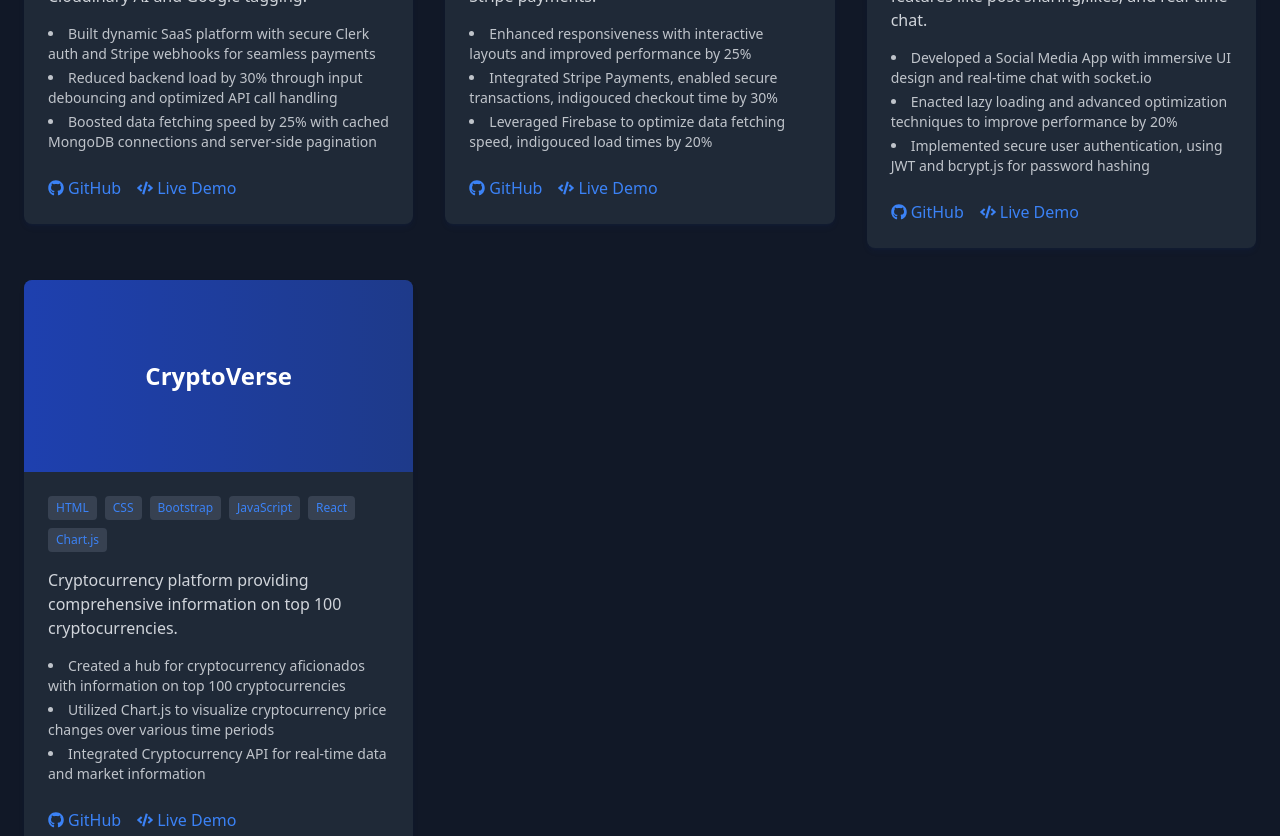
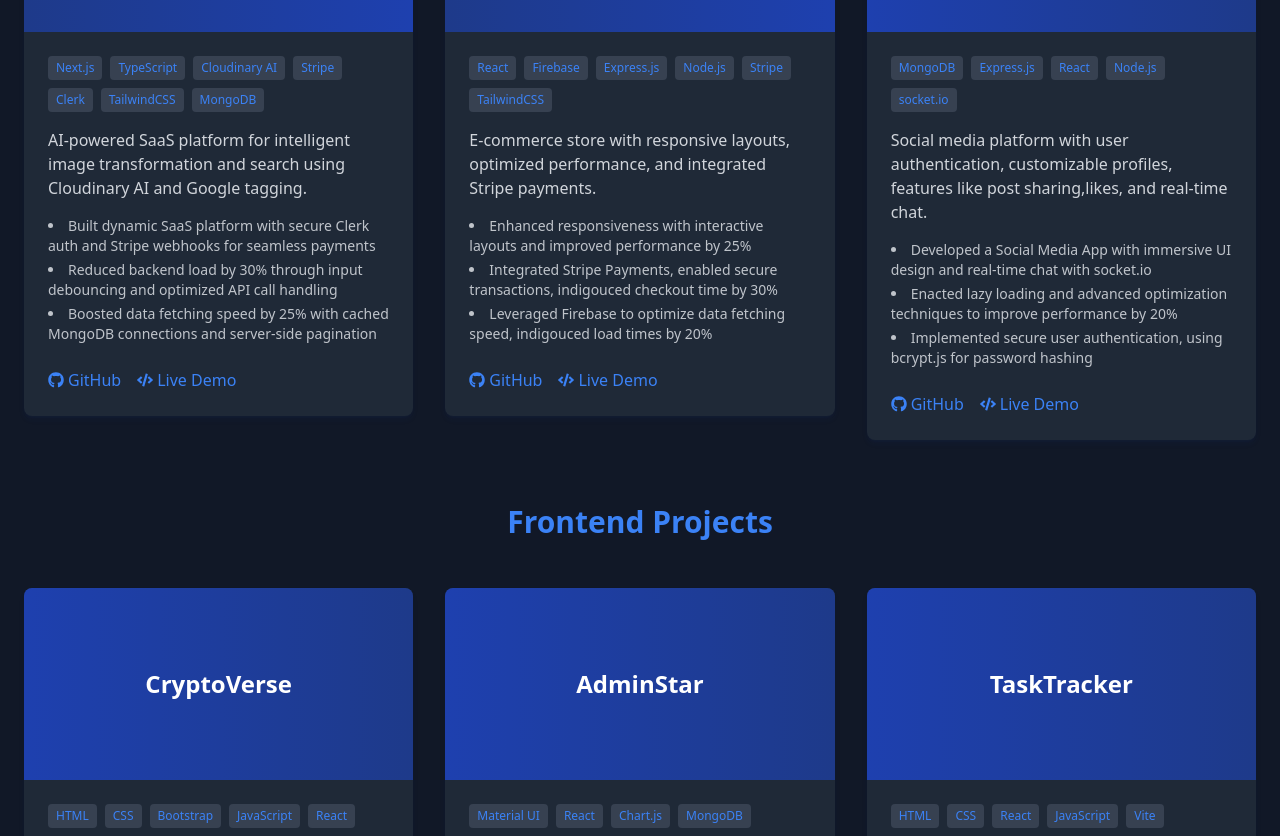
Before and after one commit to Jitesh7891/portfolio, a React (Create React App) app: page / in a window 1280 px wide. Shown: the part 3460-4296 px from the top of the page. Built offline with nearby package versions, Linux system fonts and the light colour scheme.

Commit message:
Update projects and skills

```diff
--- a/src/Portfolio.jsx
+++ b/src/Portfolio.jsx
@@ -183,7 +183,7 @@ export const Portfolio = () => {
                 </div>
                 <h4 className="text-lg font-medium text-white mb-4">Axios, IIIT BHOPAL</h4>
                 <ul className="list-disc list-inside text-gray-300 space-y-2">
-                  <li>Spearheaded 5+ programming events, fostering stronger developer culture and increasing engagement by 300%</li>
+                  <li>Spearheaded 10+ programming events, managing a team of 40 members and increasing participant engagement by 300%</li>
                 </ul>
               </div>
             </div>
--- a/src/Projects.jsx
+++ b/src/Projects.jsx
@@ -2,7 +2,7 @@ import React from 'react';
 import { FaGithub, FaCode } from 'react-icons/fa';
 
 const Projects = () => {
-  const projects = [
+  const fullstackProjects = [
     {
       title: "Visionera",
       description: "AI-powered SaaS platform for intelligent image transformation and search using Cloudinary AI and Google tagging.",
@@ -33,16 +33,18 @@ const Projects = () => {
     {
       title: "SocialTea",
       description: "Social media platform with user authentication, customizable profiles, features like post sharing,likes, and real-time chat.",
-      tech: ['MongoDB', 'Express.js', 'React', 'Node.js', 'socket.io', 'JWT'],
+      tech: ['MongoDB', 'Express.js', 'React', 'Node.js', 'socket.io'],
       points: [
         "Developed a Social Media App with immersive UI design and real-time chat with socket.io",
         "Enacted lazy loading and advanced optimization techniques to improve performance by 20%",
-        "Implemented secure user authentication, using JWT and bcrypt.js for password hashing"
+        "Implemented secure user authentication, using bcrypt.js for password hashing"
       ],
       githubLink: "https://github.com/Jitesh7891/socialtea",
       liveLink: "https://socialtea.onrender.com",
       gradient: "from-mycolor-800 to-mycolor-900"
     },
+  ];
+    const frontendProjects=[
     {
       title: "CryptoVerse",
       description: "Cryptocurrency platform providing comprehensive information on top 100 cryptocurrencies.",
@@ -56,37 +58,56 @@ const Projects = () => {
       githubLink: "https://github.com/Jitesh7891/cryptoverse",
       liveLink: "https://cryptoverse-0ai7.onrender.com/",
       gradient: "from-mycolor-800 to-mycolor-900"
+    },
+    {
+      title: "AdminStar",
+    description: "Fully responsive Admin Dashboard with interactive data visualizations",
+      tech: ['Material UI','React', 'Chart.js', 'MongoDB', 'Express.js', 'Nivo', 'Node.js', 'Redux Toolkit Query'],
+      points: [
+       " Crafted a fully responsive React-based admin dashboard using MUI and Nivo for engaging data visualizations",
+        "Integrated backend APIs (Node.js + Express) with MongoDB to serve analytics via Redux Toolkit Query",
+        "Implemented advanced table features including server-side pagination, filters, and custom UI elements"
+      ],
+
+      githubLink: "https://github.com/Jitesh7891/AdminStar/",
+      liveLink: "https://adminstar.onrender.com",
+      gradient: "from-mycolor-800 to-mycolor-900"
+    },
+    {
+      title: "TaskTracker",
+      description: "React Task Tracker where you can login and manage tasks.",
+      tech: ['HTML', 'CSS', 'React', 'JavaScript', 'Vite', 'localstorage'],
+      points: [
+        "Built a modular React-based task tracker with clean UI, login simulation, and real-time task filtering",
+        "Enabled category/priority-based filtering with intuitive add/edit/delete features",
+        "Persisted tasks using browser localStorage for a seamless local-only experience"
+      ],
+
+      githubLink: "https://github.com/Jitesh7891/TaskTracker",
+      liveLink: "https://jitesh7891.github.io/TaskTracker/",
+      gradient: "from-mycolor-800 to-mycolor-900"
     }
   ];
 
  return (
   <section id="projects" className="py-20 bg-gray-900">
     <div className="container mx-auto px-6">
-        <h2 className="text-3xl font-bold text-center mb-12 text-mycolor">Academic Projects</h2>
-        <div className="grid grid-cols-1 md:grid-cols-2 lg:grid-cols-3 gap-8">
-          {projects.map((project, index) => (
-            <div
-              key={index}
-              className="group perspective-1000 relative hover:z-10"
-            >
-              {/* Card container with 3D effect */}
+      {/* Full-Stack Projects */}
+      <h2 className="text-3xl font-bold text-center mb-12 text-mycolor">Full-Stack Projects</h2>
+      <div className="grid grid-cols-1 md:grid-cols-2 lg:grid-cols-3 gap-8 mb-16">
+        {fullstackProjects.map((project, index) => (
+          <div key={index} className="group perspective-1000 relative hover:z-10">
             <div className="relative preserve-3d duration-500 group-hover:rotate-y-10 group-hover:rotate-x-10 group-hover:scale-105">
-                {/* Card content */}
               <div className="bg-gray-800 rounded-lg shadow-md overflow-hidden transition-all duration-500 relative shadow-mycolor-900/10 group-hover:shadow-none">
-                  {/* Header gradient */}
                 <div className={`h-48 bg-gradient-to-r ${project.gradient} flex items-center justify-center relative overflow-hidden`}>
-                    {/* Dynamic particles on hover (decorative) */}
                   <div className="absolute inset-0 opacity-0 group-hover:opacity-100 transition-opacity duration-700">
                     <div className="absolute top-1/4 left-1/4 w-2 h-2 rounded-full bg-mycolor-200 animate-ping opacity-75"></div>
                     <div className="absolute top-3/4 left-2/3 w-3 h-3 rounded-full bg-mycolor-300 animate-ping opacity-50 animation-delay-300"></div>
                     <div className="absolute top-2/4 left-1/2 w-2 h-2 rounded-full bg-mycolor-100 animate-ping opacity-75 animation-delay-700"></div>
                   </div>
-
                   <h3 className="text-2xl font-bold text-white relative z-10 transform transition-transform duration-500 group-hover:scale-110">{project.title}</h3>
                 </div>
-
                 <div className="p-6">
-                    {/* Tech stack */}
                   <div className="flex flex-wrap gap-2 mb-4">
                     {project.tech.map((tech) => (
                       <span key={tech} className="bg-gray-700 text-mycolor-500 px-2 py-1 rounded text-xs transform transition-all duration-300 group-hover:bg-gray-600 group-hover:text-mycolor-400">
@@ -94,38 +115,74 @@ const Projects = () => {
                       </span>
                     ))}
                   </div>
-
-                    <p className="text-gray-300 mb-4">
-                      {project.description}
-                    </p>
-
+                  <p className="text-gray-300 mb-4">{project.description}</p>
                   <ul className="list-disc list-inside text-gray-300 mb-6 space-y-1 text-sm">
                     {project.points.map((point, i) => (
                       <li key={i} className="transition-all duration-300 group-hover:translate-x-1 opacity-90 group-hover:opacity-100">{point}</li>
                     ))}
                   </ul>
-
                   <div className="flex space-x-4">
                     {project.githubLink && (
-                        <a
-                          href={project.githubLink}
-                          target="_blank"
-                          rel="noopener noreferrer"
-                          className="text-mycolor hover:text-mycolor-500 transition-colors flex items-center relative overflow-hidden group-hover:font-medium"
-                        >
+                      <a href={project.githubLink} target="_blank" rel="noopener noreferrer" className="text-mycolor hover:text-mycolor-500 transition-colors flex items-center relative overflow-hidden group-hover:font-medium">
                         <FaGithub className="mr-1" />
                         <span>GitHub</span>
                         <span className="absolute bottom-0 left-0 w-0 h-0.5 bg-mycolor-500 transition-all duration-300 group-hover:w-full"></span>
                       </a>
                     )}
+                    {project.liveLink && (
+                      <a href={project.liveLink} target="_blank" rel="noopener noreferrer" className="text-mycolor hover:text-mycolor-500 transition-colors flex items-center relative overflow-hidden group-hover:font-medium">
+                        <FaCode className="mr-1" />
+                        <span>Live Demo</span>
+                        <span className="absolute bottom-0 left-0 w-0 h-0.5 bg-mycolor-500 transition-all duration-300 group-hover:w-full"></span>
+                      </a>
+                    )}
+                  </div>
+                </div>
+              </div>
+            </div>
+          </div>
+        ))}
+      </div>
 
+      {/* Frontend Projects */}
+      <h2 className="text-3xl font-bold text-center mb-12 text-mycolor">Frontend Projects</h2>
+      <div className="grid grid-cols-1 md:grid-cols-2 lg:grid-cols-3 gap-8">
+        {frontendProjects.map((project, index) => (
+          <div key={index} className="group perspective-1000 relative hover:z-10">
+            <div className="relative preserve-3d duration-500 group-hover:rotate-y-10 group-hover:rotate-x-10 group-hover:scale-105">
+              <div className="bg-gray-800 rounded-lg shadow-md overflow-hidden transition-all duration-500 relative shadow-mycolor-900/10 group-hover:shadow-none">
+                <div className={`h-48 bg-gradient-to-r ${project.gradient} flex items-center justify-center relative overflow-hidden`}>
+                  <div className="absolute inset-0 opacity-0 group-hover:opacity-100 transition-opacity duration-700">
+                    <div className="absolute top-1/4 left-1/4 w-2 h-2 rounded-full bg-mycolor-200 animate-ping opacity-75"></div>
+                    <div className="absolute top-3/4 left-2/3 w-3 h-3 rounded-full bg-mycolor-300 animate-ping opacity-50 animation-delay-300"></div>
+                    <div className="absolute top-2/4 left-1/2 w-2 h-2 rounded-full bg-mycolor-100 animate-ping opacity-75 animation-delay-700"></div>
+                  </div>
+                  <h3 className="text-2xl font-bold text-white relative z-10 transform transition-transform duration-500 group-hover:scale-110">{project.title}</h3>
+                </div>
+                <div className="p-6">
+                  <div className="flex flex-wrap gap-2 mb-4">
+                    {project.tech.map((tech) => (
+                      <span key={tech} className="bg-gray-700 text-mycolor-500 px-2 py-1 rounded text-xs transform transition-all duration-300 group-hover:bg-gray-600 group-hover:text-mycolor-400">
+                        {tech}
+                      </span>
+                    ))}
+                  </div>
+                  <p className="text-gray-300 mb-4">{project.description}</p>
+                  <ul className="list-disc list-inside text-gray-300 mb-6 space-y-1 text-sm">
+                    {project.points.map((point, i) => (
+                      <li key={i} className="transition-all duration-300 group-hover:translate-x-1 opacity-90 group-hover:opacity-100">{point}</li>
+                    ))}
+                  </ul>
+                  <div className="flex space-x-4">
+                    {project.githubLink && (
+                      <a href={project.githubLink} target="_blank" rel="noopener noreferrer" className="text-mycolor hover:text-mycolor-500 transition-colors flex items-center relative overflow-hidden group-hover:font-medium">
+                        <FaGithub className="mr-1" />
+                        <span>GitHub</span>
+                        <span className="absolute bottom-0 left-0 w-0 h-0.5 bg-mycolor-500 transition-all duration-300 group-hover:w-full"></span>
+                      </a>
+                    )}
                     {project.liveLink && (
-                        <a
-                          href={project.liveLink}
-                          target="_blank"
-                          rel="noopener noreferrer"
-                          className="text-mycolor hover:text-mycolor-500 transition-colors flex items-center relative overflow-hidden group-hover:font-medium"
-                        >
+                      <a href={project.liveLink} target="_blank" rel="noopener noreferrer" className="text-mycolor hover:text-mycolor-500 transition-colors flex items-center relative overflow-hidden group-hover:font-medium">
                         <FaCode className="mr-1" />
                         <span>Live Demo</span>
                         <span className="absolute bottom-0 left-0 w-0 h-0.5 bg-mycolor-500 transition-all duration-300 group-hover:w-full"></span>
@@ -141,6 +198,7 @@ const Projects = () => {
     </div>
   </section>
 );
+
 };
 
 export default Projects;
--- a/src/Skills.jsx
+++ b/src/Skills.jsx
@@ -14,7 +14,7 @@ const Skills = () => {
     },
     {
       name: "Others",
-      skills: ["MongoDB", "SQL", "Git", "GitHub", "VS Code", "Firebase", "Bootstrap", "Tailwind CSS"],
+      skills: ["Linux", "Docker", "MongoDB", "SQL", "Git", "GitHub", "VS Code", "Firebase", "Bootstrap", "Tailwind CSS"],
       color: "#68D391"
     }
   ];
```
Also changed, not shown: public/images/docker.svg (added), public/images/linux.svg (added). Lines whose indentation alone changed are shown as unchanged.
